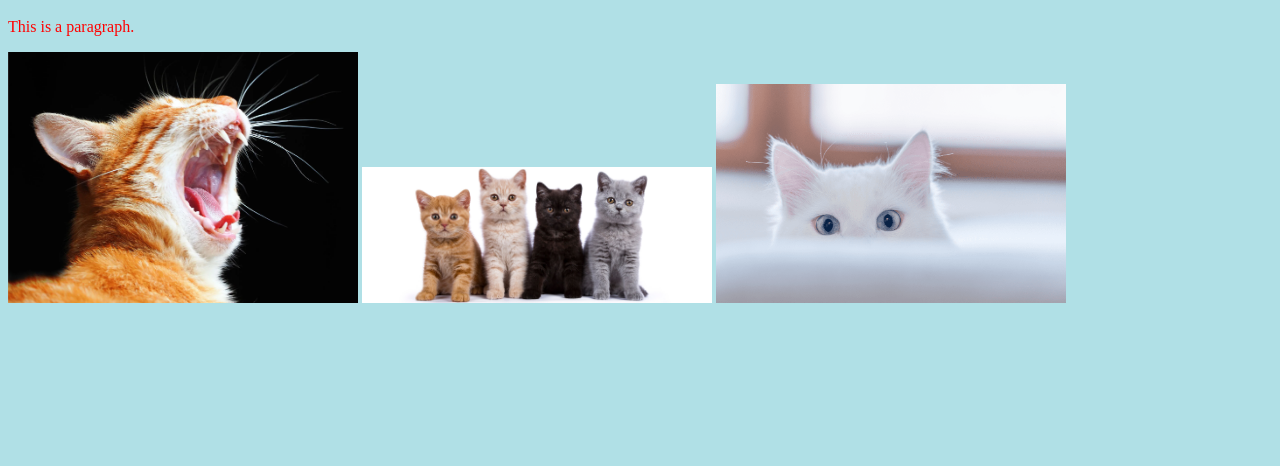
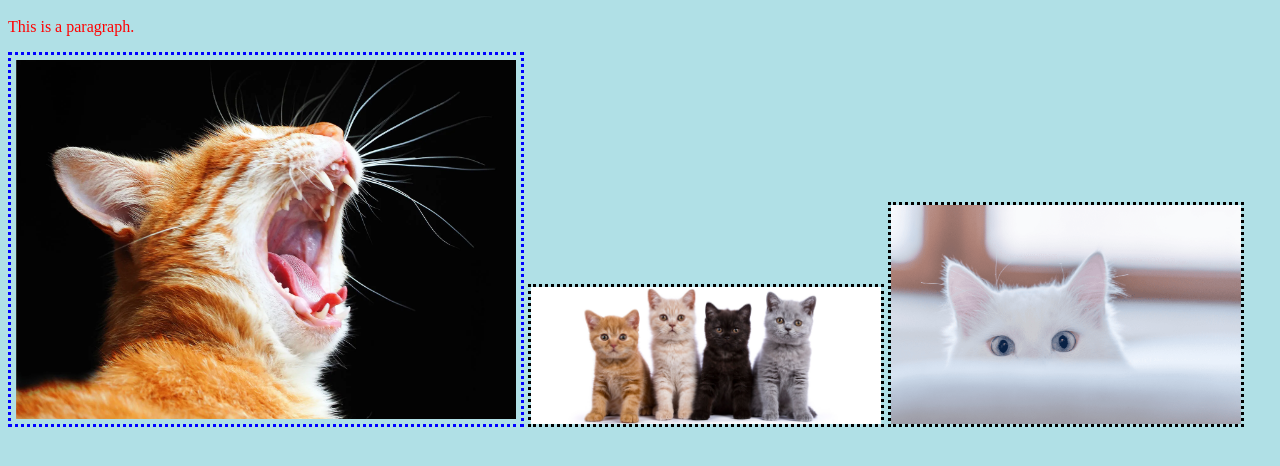
Before and after one commit to audovchenko1/git-task-2, a plain HTML site: page task1 – git pracrice I/index.html in a window 1280 px wide. In both pictures the pointer is over the picture 183 px from the left and 225 px from the top of the page. Shown: the part 48-514 px from the top of the page. Drawn offline with Linux system fonts and the light colour scheme.

Commit message:
added new styles

```diff
--- a/task1 – git pracrice I/styles/index.css
+++ b/task1 – git pracrice I/styles/index.css
@@ -3,6 +3,13 @@ body {
 }
 img {
     max-width: 350px;
+    transition: max-width 1s;
+    border-style: dotted;
+}
+img:hover {
+    max-width: 500px;
+    border-color: blue;
+    padding: 5px;
 }
 h1 {
   color: blue;
```
